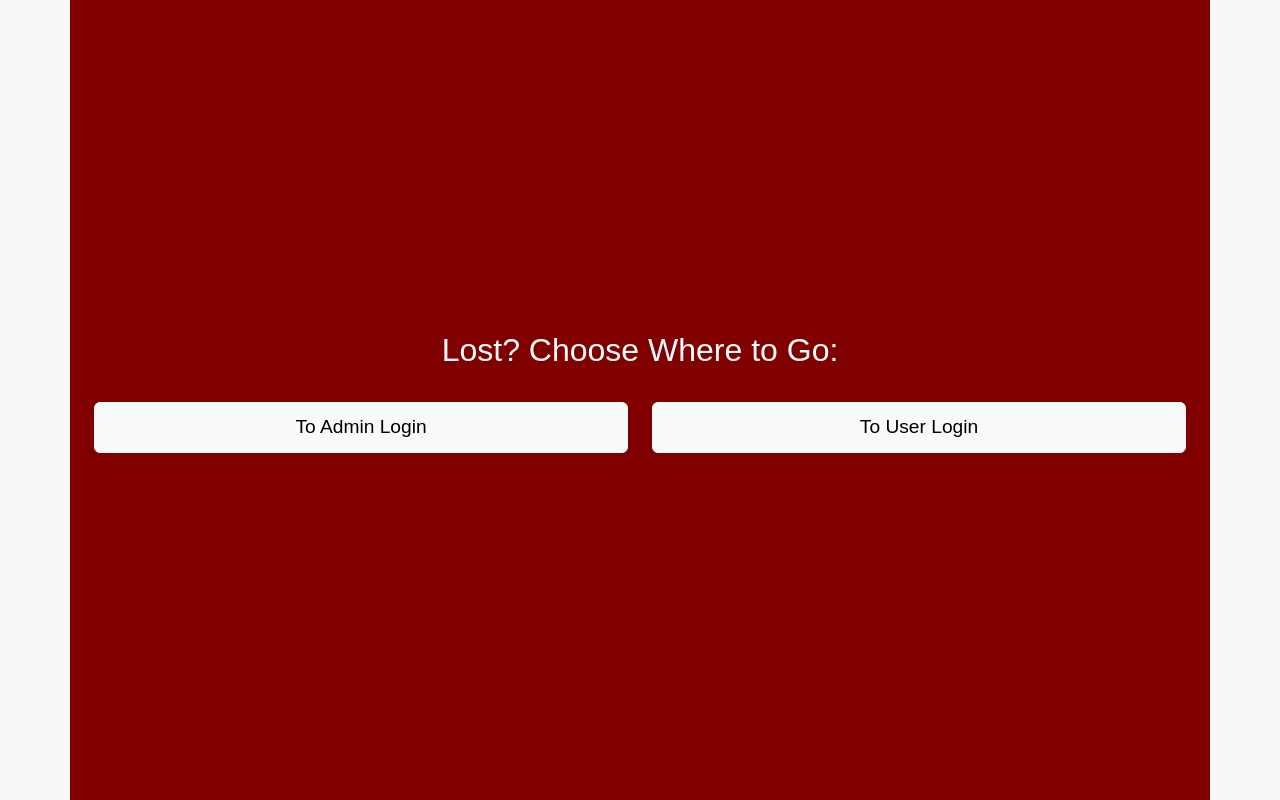
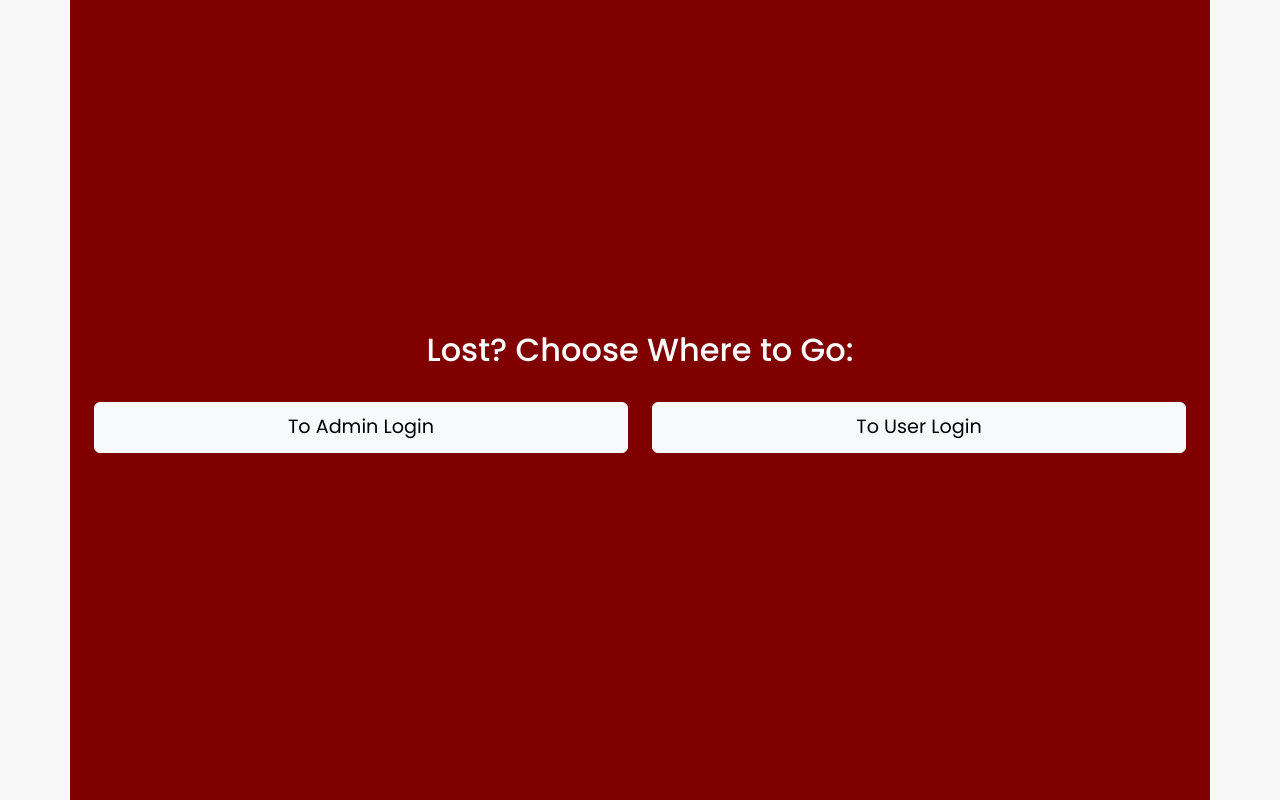
Before and after one commit to jrazec/qroom, a React (Create React App) app in the folder frontend/: page / in a window 1280 px wide. Built offline with nearby package versions, Linux system fonts and the light colour scheme.

Commit message:
import font poopins to app.css

```diff
--- a/frontend/src/App.css
+++ b/frontend/src/App.css
@@ -1,7 +1,8 @@
+@import url('https://fonts.googleapis.com/css2?family=Poppins:wght@300;400;500;600;700&display=swap');
 /* General App Styling */
 * {
   margin: 0;
   padding: 0;
   box-sizing: border-box;
-  font-family: 'Arial', sans-serif;
+  font-family: 'Poppins', sans-serif;
 }
```
